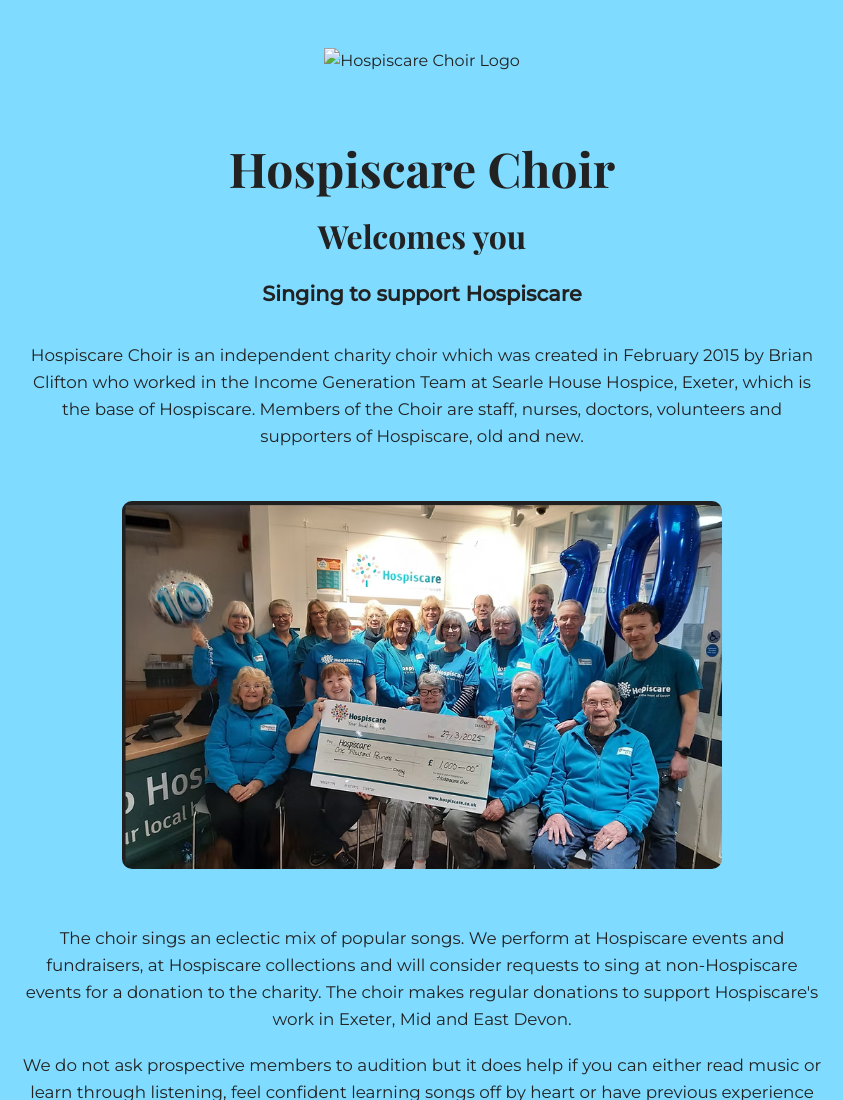
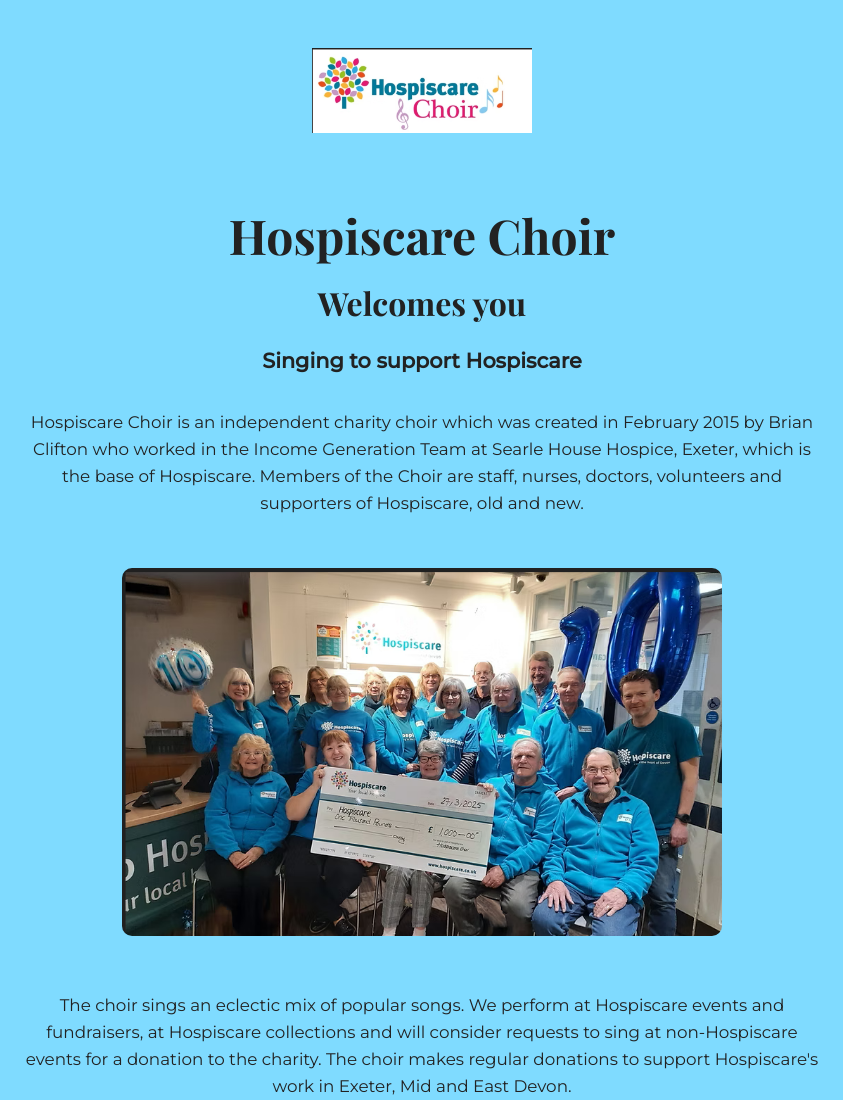
Before and after one commit to mattpriddle91-ui/mattpriddle91-ui.github.io, a plain HTML site: page index.html in a window 1280 px wide. Shown: the top 1100 px of the page, without its empty margins (218-1061 px from the left). Drawn offline with nearby package versions, Linux system fonts and the light colour scheme.

Commit message:
Update index.html

```diff
--- a/index.html
+++ b/index.html
@@ -99,7 +99,7 @@
     <div class="container">
 
         <!-- Logo above heading -->
-        <img src="images/hospiscare-logo.png" alt="Hospiscare Choir Logo" class="logo">
+        <img src="images/HospiscareLogo.png" alt="Hospiscare Choir Logo" class="logo">
 
         <h1>Hospiscare Choir</h1>
         <h2>Welcomes you</h2>
```
